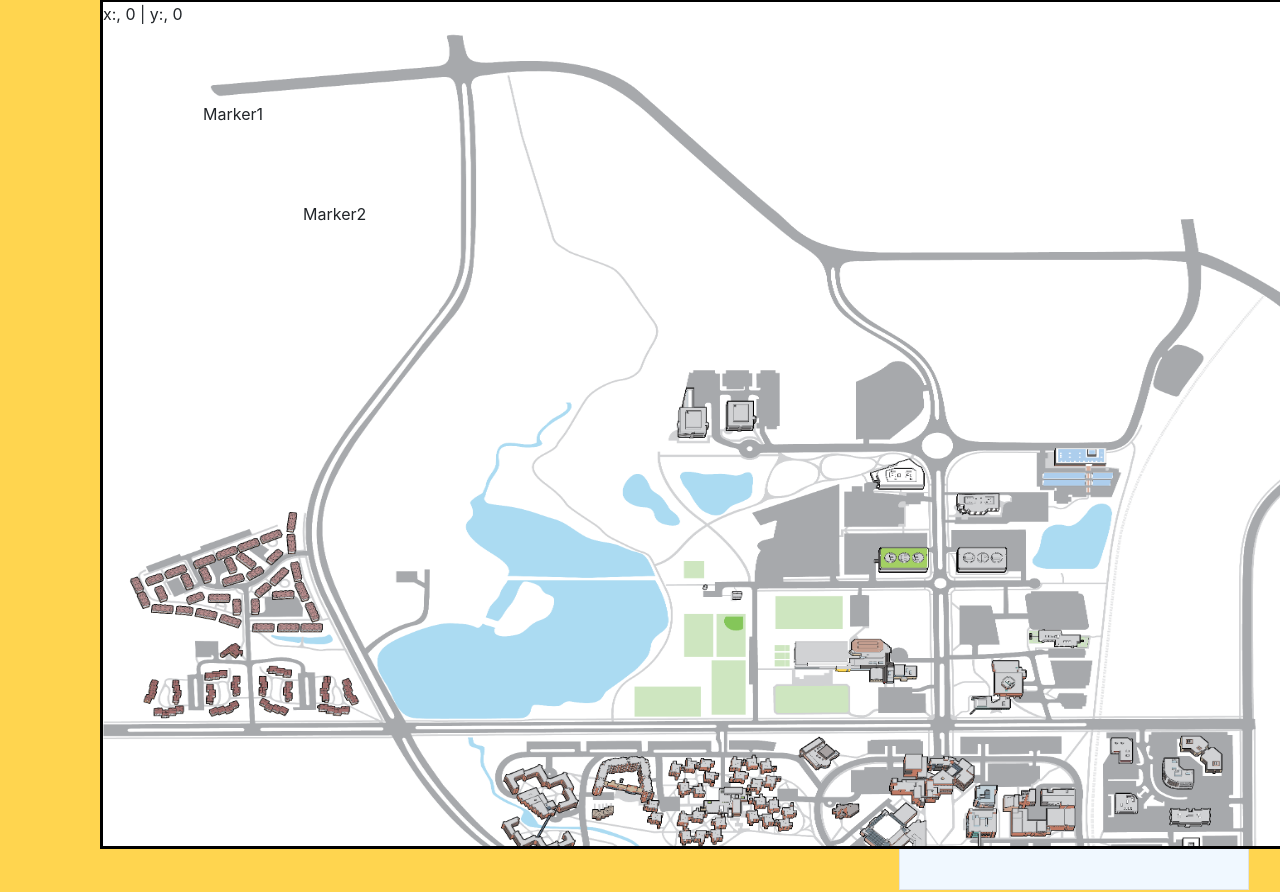
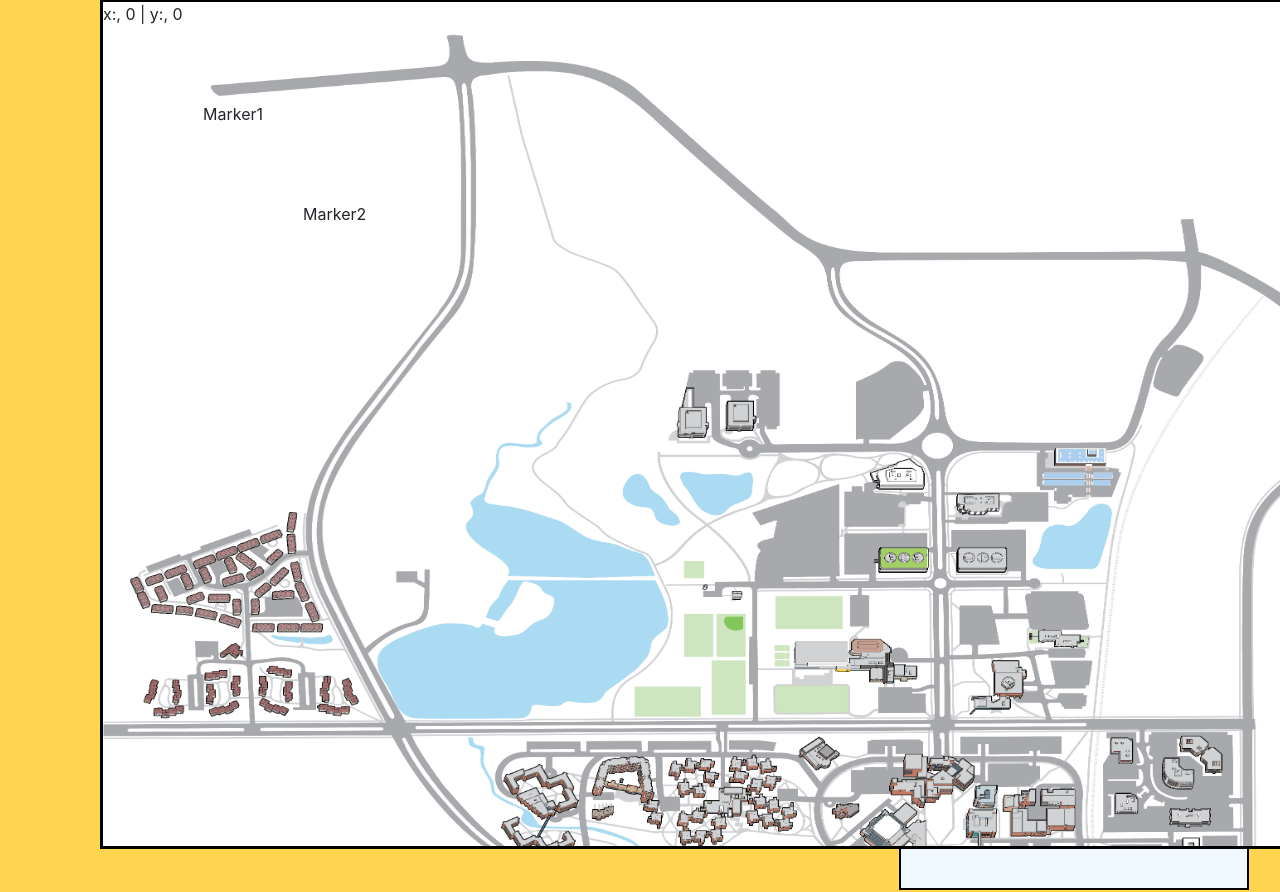
Before and after one commit to shaun-mani/velocity-app, a React (Create React App) app: page / in a window 1280 px wide. Shown: the part 485-1377 px from the top of the page. Built offline with nearby package versions, Linux system fonts and the light colour scheme.

Commit message:
Update ButtonClickTest2.css

```diff
--- a/src/components/ButtonClickTest2.css
+++ b/src/components/ButtonClickTest2.css
@@ -5,13 +5,10 @@
   margin-right: 31px;
   width: 350px;
   height: 700px;
-  border: 2px solid black;
+  border: 2px solid black !important;
   right: 0px;
   top: 200px;
   overflow: hidden;
   display: block;
   position: absolute;
 }
-
-/* why does the black border not work? I litteraly used this
-copy paste for timeline and it worked */
```
